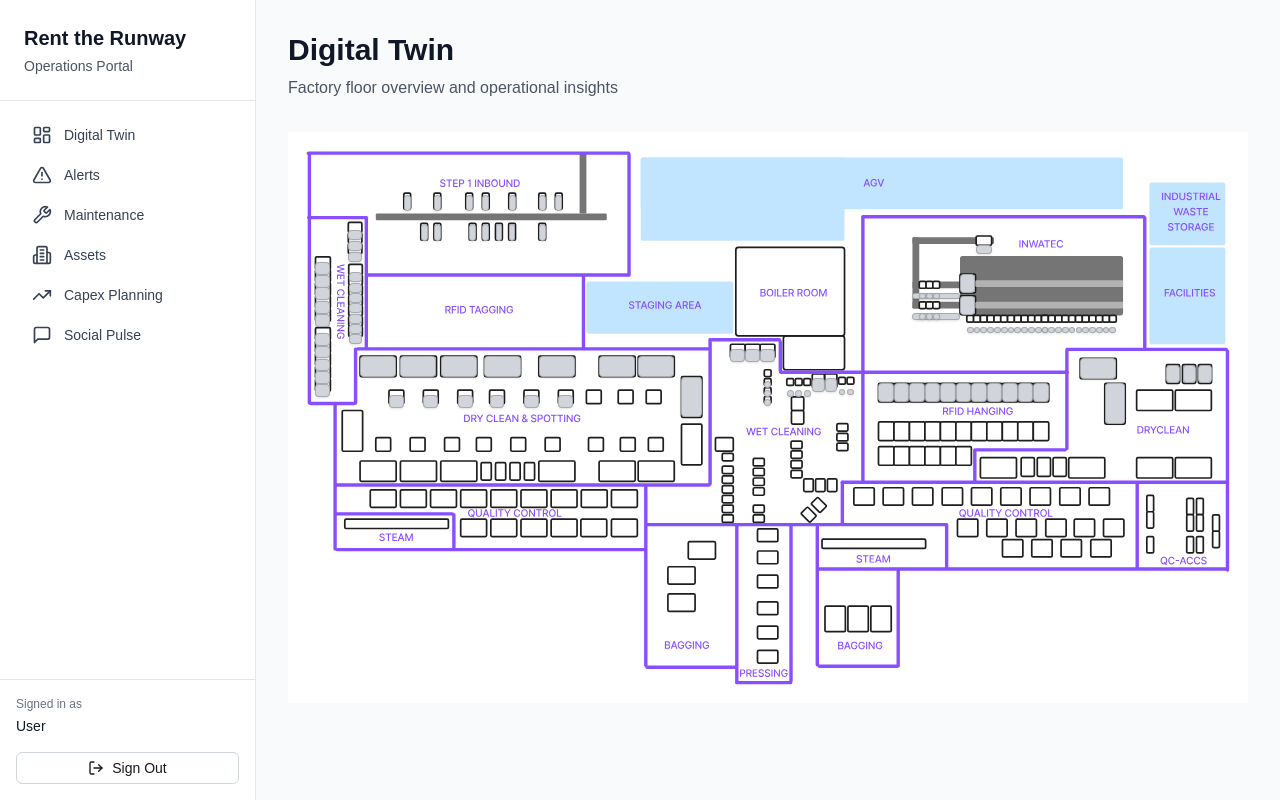
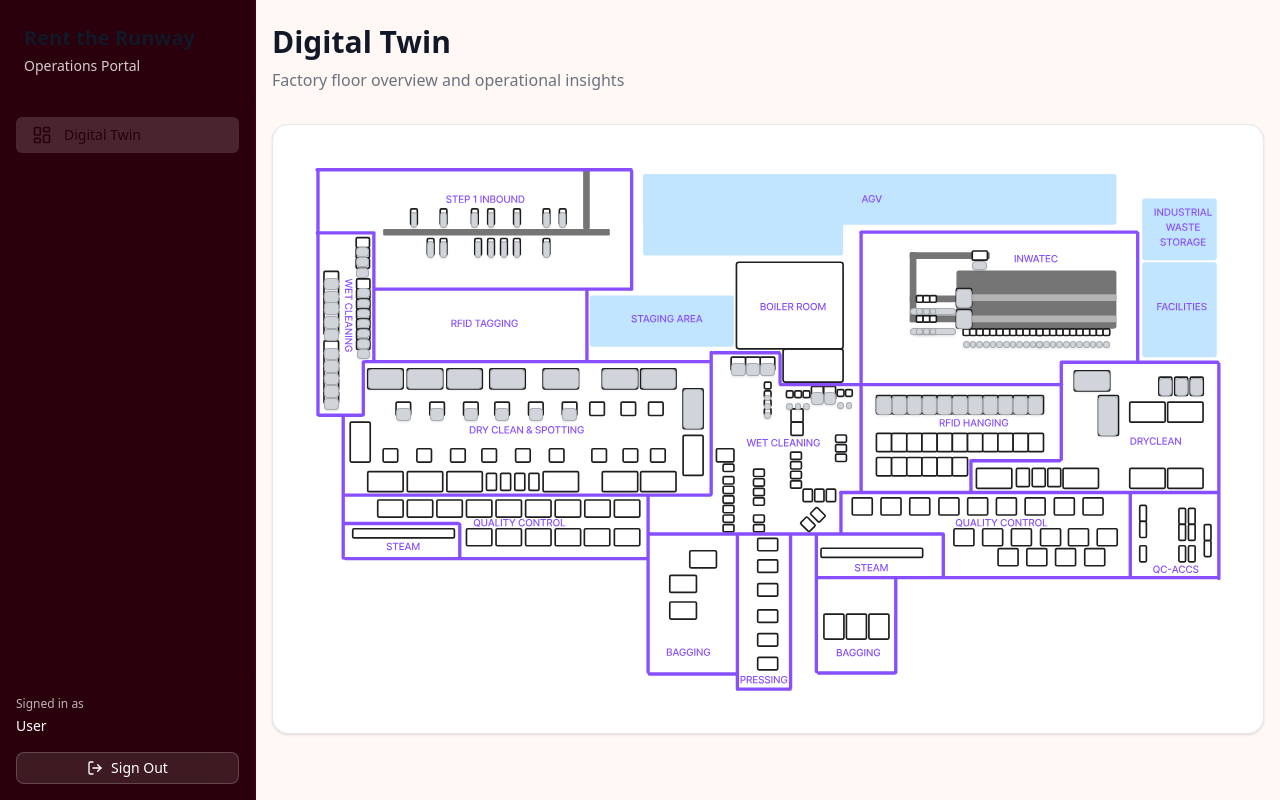
Before and after one commit to clearobject/RtR-Proof-of-Concept, a Next.js app in the folder web/: page /dashboard in a window 1280 px wide. Built offline with nearby package versions, Linux system fonts and the light colour scheme; no server answers; the database is empty.

Commit message:
update design system for RtR harmony

```diff
--- a/web/app/(dashboard)/dashboard/page.tsx
+++ b/web/app/(dashboard)/dashboard/page.tsx
@@ -2,18 +2,21 @@
 export const dynamic = 'force-dynamic'
 
 import FactoryOverview from '@/app/dashboard/FactoryOverview'
+import { Card } from '@/components/ui/card'
 
 export default function DashboardPage() {
   return (
-    <div className="p-8">
+    <div className="max-w-7xl mx-auto px-4 py-6">
       <div className="mb-8">
-        <h1 className="text-3xl font-bold text-gray-900">Digital Twin</h1>
-        <p className="text-gray-600 mt-2">
+        <h1 className="text-3xl font-bold text-rtr-ink">Digital Twin</h1>
+        <p className="text-rtr-slate mt-2">
           Factory floor overview and operational insights
         </p>
       </div>
 
-      <FactoryOverview />
+      <Card className="p-6">
+        <FactoryOverview />
+      </Card>
     </div>
   )
 }
--- a/web/app/(dashboard)/layout.tsx
+++ b/web/app/(dashboard)/layout.tsx
@@ -1,4 +1,3 @@
-import Link from 'next/link'
 import { createClient } from '@/lib/supabase/server'
 import {
   LayoutDashboard,
@@ -10,6 +9,7 @@
   Users,
 } from 'lucide-react'
 import { SignOutButton } from '@/components/auth/sign-out-button'
+import { NavLink } from '@/components/dashboard/nav-link'
 
 // Force dynamic rendering to avoid build-time errors
 export const dynamic = 'force-dynamic'
@@ -59,34 +59,29 @@
   }
 
   return (
-    <div className="flex h-screen bg-gray-50">
+    <div className="flex h-screen bg-rtr-cream">
       {/* Sidebar */}
-      <aside className="w-64 bg-white border-r border-gray-200 flex flex-col">
-        <div className="p-6 border-b border-gray-200">
-          <h1 className="text-xl font-bold text-gray-900">
+      <aside className="w-64 bg-rtr-wine border-r border-rtr-wine-light flex flex-col">
+        <div className="p-6 border-b border-rtr-wine-light/20">
+          <h1 className="text-xl font-bold text-white">
             Rent the Runway
           </h1>
-          <p className="text-sm text-gray-600 mt-1">Operations Portal</p>
+          <p className="text-sm text-white/80 mt-1">Operations Portal</p>
         </div>
         <nav className="flex-1 p-4 space-y-1">
-          {navItems.map((item) => {
-            const Icon = item.icon
-            return (
-              <Link
-                key={item.href}
-                href={item.href}
-                className="flex items-center gap-3 px-4 py-2 text-sm font-medium text-gray-700 rounded-md hover:bg-gray-100 transition-colors"
-              >
-                <Icon className="w-5 h-5" />
-                {item.label}
-              </Link>
-            )
-          })}
+          {navItems.map((item) => (
+            <NavLink
+              key={item.href}
+              href={item.href}
+              label={item.label}
+              icon={item.icon}
+            />
+          ))}
         </nav>
-        <div className="p-4 border-t border-gray-200">
+        <div className="p-4 border-t border-rtr-wine-light/20">
           <div className="mb-4">
-            <p className="text-xs text-gray-500 mb-1">Signed in as</p>
-            <p className="text-sm font-medium text-gray-900">
+            <p className="text-xs text-white/70 mb-1">Signed in as</p>
+            <p className="text-sm font-medium text-white">
               {user?.email || 'User'}
             </p>
           </div>
@@ -95,7 +90,7 @@
       </aside>
 
       {/* Main Content */}
-      <main className="flex-1 overflow-auto">
+      <main className="flex-1 overflow-auto bg-rtr-cream">
         {children}
       </main>
     </div>
--- a/web/app/globals.css
+++ b/web/app/globals.css
@@ -1,40 +1,125 @@
 @import "tailwindcss";
 
+/* RTR Design System - Color Tokens */
 :root {
-  --background: #ffffff;
-  --foreground: #171717;
+  /* RTR Brand Colors */
+  --rtr-wine: #29000b;
+  --rtr-wine-light: #4a0018;
+  --rtr-blush: #FDECEF;
+  --rtr-cream: #FFF8F4;
+  --rtr-ink: #111827;
+  --rtr-slate: #6b7280;
+  --rtr-border: #E5E7EB;
+
+  /* Status Colors */
+  --rtr-success: #10b981;
+  --rtr-warning: #f59e0b;
+  --rtr-danger: #ef4444;
+
+  /* Legacy support */
+  --background: var(--rtr-cream);
+  --foreground: var(--rtr-ink);
 }
 
 @theme inline {
+  /* RTR Color Palette */
+  --color-rtr-wine: var(--rtr-wine);
+  --color-rtr-wine-light: var(--rtr-wine-light);
+  --color-rtr-blush: var(--rtr-blush);
+  --color-rtr-cream: var(--rtr-cream);
+  --color-rtr-ink: var(--rtr-ink);
+  --color-rtr-slate: var(--rtr-slate);
+  --color-rtr-border: var(--rtr-border);
+  --color-rtr-success: var(--rtr-success);
+  --color-rtr-warning: var(--rtr-warning);
+  --color-rtr-danger: var(--rtr-danger);
+
+  /* Legacy support */
   --color-background: var(--background);
   --color-foreground: var(--foreground);
-  --font-sans: var(--font-geist-sans);
+
+  /* Typography */
+  --font-sans: var(--font-inter), "Inter", system-ui, -apple-system, BlinkMacSystemFont, "Segoe UI", Roboto, sans-serif;
   --font-mono: var(--font-geist-mono);
-}
 
-@media (prefers-color-scheme: dark) {
-  :root {
-    --background: #0a0a0a;
-    --foreground: #ededed;
-  }
+  /* Shadows - Premium but subtle */
+  --shadow-rtr-card: 0 1px 3px 0 rgb(0 0 0 / 0.05), 0 1px 2px -1px rgb(0 0 0 / 0.05);
+  --shadow-rtr-elevated: 0 4px 6px -1px rgb(0 0 0 / 0.05), 0 2px 4px -2px rgb(0 0 0 / 0.05);
 }
 
 body {
-  background: var(--background);
-  color: var(--foreground);
-  font-family: Arial, Helvetica, sans-serif;
+  background: var(--rtr-cream);
+  color: var(--rtr-ink);
+  font-family: var(--font-sans);
+  -webkit-font-smoothing: antialiased;
+  -moz-osx-font-smoothing: grayscale;
+}
+
+/* Typography */
+h1, h2, h3, h4, h5, h6 {
+  font-family: var(--font-sans);
+  color: var(--rtr-ink);
+  font-weight: 600;
+}
+
+/* Links */
+a {
+  color: var(--rtr-wine);
+  text-decoration: none;
+  transition: opacity 0.2s ease;
+}
+
+a:hover {
+  opacity: 0.8;
+  text-decoration: underline;
+}
+
+a:focus-visible {
+  outline: 2px solid var(--rtr-wine);
+  outline-offset: 2px;
+  border-radius: 2px;
+}
+
+/* Buttons - Base styles */
+button {
+  font-family: var(--font-sans);
+}
+
+button:focus-visible {
+  outline: 2px solid var(--rtr-wine);
+  outline-offset: 2px;
+}
+
+/* Scrollbar styling - subtle and polished */
+::-webkit-scrollbar {
+  width: 8px;
+  height: 8px;
+}
+
+::-webkit-scrollbar-track {
+  background: var(--rtr-cream);
+}
+
+::-webkit-scrollbar-thumb {
+  background: var(--rtr-border);
+  border-radius: 4px;
+}
+
+::-webkit-scrollbar-thumb:hover {
+  background: var(--rtr-slate);
 }
 
 /* Accessibility: Ensure select elements and options have proper text contrast */
 select {
-  color: rgb(17, 24, 39); /* gray-900 */
+  color: var(--rtr-ink);
+  font-family: var(--font-sans);
 }
 
 select option {
-  color: rgb(17, 24, 39); /* gray-900 */
+  color: var(--rtr-ink);
   background-color: white;
 }
 
 select option:disabled {
-  color: rgb(107, 114, 128); /* gray-500 */
+  color: var(--rtr-slate);
 }
--- a/web/app/layout.tsx
+++ b/web/app/layout.tsx
@@ -1,10 +1,11 @@
 import type { Metadata } from "next";
-import { Geist, Geist_Mono } from "next/font/google";
+import { Inter, Geist_Mono } from "next/font/google";
 import "./globals.css";
 
-const geistSans = Geist({
-  variable: "--font-geist-sans",
+const inter = Inter({
+  variable: "--font-inter",
   subsets: ["latin"],
+  display: "swap",
 });
 
 const geistMono = Geist_Mono({
@@ -25,7 +26,7 @@
   return (
     <html lang="en">
       <body
-        className={`${geistSans.variable} ${geistMono.variable} antialiased`}
+        className={`${inter.variable} ${geistMono.variable} min-h-screen bg-rtr-cream text-rtr-ink antialiased`}
       >
         {children}
       </body>
--- a/web/components/auth/sign-out-button.tsx
+++ b/web/components/auth/sign-out-button.tsx
@@ -16,7 +16,7 @@
   }
 
   return (
-    <Button variant="outline" size="sm" className="w-full" onClick={handleSignOut}>
+    <Button variant="secondary" size="sm" className="w-full bg-white/10 text-white hover:bg-white/20 border-white/20" onClick={handleSignOut}>
       <LogOut className="w-4 h-4 mr-2" />
       Sign Out
     </Button>
--- /dev/null
+++ b/web/components/dashboard/nav-link.tsx
@@ -0,0 +1,32 @@
+'use client'
+
+import Link from 'next/link'
+import { usePathname } from 'next/navigation'
+import { LucideIcon } from 'lucide-react'
+import { cn } from '@/lib/utils/cn'
+
+interface NavLinkProps {
+  href: string
+  label: string
+  icon: LucideIcon
+}
+
+export function NavLink({ href, label, icon: Icon }: NavLinkProps) {
+  const pathname = usePathname()
+  const isActive = pathname === href || (href !== '/dashboard' && pathname.startsWith(href))
+
+  return (
+    <Link
+      href={href}
+      className={cn(
+        'flex items-center gap-3 px-4 py-2 text-sm font-medium rounded-md transition-colors',
+        isActive
+          ? 'bg-white/15 text-white'
+          : 'text-white/90 hover:bg-white/10 hover:text-white'
+      )}
+    >
+      <Icon className="w-5 h-5" />
+      {label}
+    </Link>
+  )
+}
--- /dev/null
+++ b/web/components/ui/badge.tsx
@@ -0,0 +1,32 @@
+import { cn } from '@/lib/utils/cn'
+import { HTMLAttributes, forwardRef } from 'react'
+
+export interface BadgeProps extends HTMLAttributes<HTMLSpanElement> {
+  variant?: 'success' | 'warning' | 'danger' | 'neutral'
+}
+
+const Badge = forwardRef<HTMLSpanElement, BadgeProps>(
+  ({ className, variant = 'neutral', ...props }, ref) => {
+    const variants = {
+      success: 'bg-green-50 text-rtr-success border-green-200',
+      warning: 'bg-amber-50 text-rtr-warning border-amber-200',
+      danger: 'bg-red-50 text-rtr-danger border-red-200',
+      neutral: 'bg-gray-50 text-rtr-slate border-rtr-border',
+    }
+
+    return (
+      <span
+        ref={ref}
+        className={cn(
+          'inline-flex items-center rounded-full border px-2.5 py-0.5 text-xs font-medium',
+          variants[variant],
+          className
+        )}
+        {...props}
+      />
+    )
+  }
+)
+Badge.displayName = 'Badge'
+
+export { Badge }
--- a/web/components/ui/button.tsx
+++ b/web/components/ui/button.tsx
@@ -2,20 +2,20 @@
 import { ButtonHTMLAttributes, forwardRef } from 'react'
 
 export interface ButtonProps extends ButtonHTMLAttributes<HTMLButtonElement> {
-  variant?: 'default' | 'outline' | 'ghost' | 'destructive'
+  variant?: 'primary' | 'secondary' | 'ghost' | 'destructive'
   size?: 'sm' | 'md' | 'lg'
 }
 
 const Button = forwardRef<HTMLButtonElement, ButtonProps>(
-  ({ className, variant = 'default', size = 'md', ...props }, ref) => {
+  ({ className, variant = 'primary', size = 'md', ...props }, ref) => {
     const baseStyles =
-      'inline-flex items-center justify-center rounded-md font-medium transition-colors focus-visible:outline-none focus-visible:ring-2 focus-visible:ring-offset-2 disabled:pointer-events-none disabled:opacity-50'
+      'inline-flex items-center justify-center rounded-lg font-medium transition-all duration-200 focus-visible:outline-none focus-visible:ring-2 focus-visible:ring-rtr-wine focus-visible:ring-offset-2 disabled:pointer-events-none disabled:opacity-50'
 
     const variants = {
-      default: 'bg-blue-600 text-white hover:bg-blue-700',
-      outline: 'border border-gray-300 bg-white hover:bg-gray-50',
-      ghost: 'hover:bg-gray-100',
-      destructive: 'bg-red-600 text-white hover:bg-red-700',
+      primary: 'bg-rtr-wine text-white hover:bg-rtr-wine-light active:bg-rtr-wine-light/90 shadow-sm hover:shadow-md',
+      secondary: 'bg-rtr-blush text-rtr-ink hover:bg-rtr-blush/80 active:bg-rtr-blush/70 border border-rtr-border',
+      ghost: 'text-rtr-ink hover:bg-rtr-blush/50 active:bg-rtr-blush/70',
+      destructive: 'bg-rtr-danger text-white hover:bg-red-700 active:bg-red-800 shadow-sm',
     }
 
     const sizes = {
--- /dev/null
+++ b/web/components/ui/card.tsx
@@ -0,0 +1,87 @@
+import { cn } from '@/lib/utils/cn'
+import { HTMLAttributes, forwardRef } from 'react'
+
+export interface CardProps extends HTMLAttributes<HTMLDivElement> {}
+
+const Card = forwardRef<HTMLDivElement, CardProps>(
+  ({ className, ...props }, ref) => {
+    return (
+      <div
+        ref={ref}
+        className={cn(
+          'bg-white rounded-2xl shadow-sm border border-rtr-border p-6',
+          className
+        )}
+        {...props}
+      />
+    )
+  }
+)
+Card.displayName = 'Card'
+
+const CardHeader = forwardRef<HTMLDivElement, CardProps>(
+  ({ className, ...props }, ref) => {
+    return (
+      <div
+        ref={ref}
+        className={cn('flex flex-col space-y-1.5 mb-4', className)}
+        {...props}
+      />
+    )
+  }
+)
+CardHeader.displayName = 'CardHeader'
+
+const CardTitle = forwardRef<HTMLHeadingElement, HTMLAttributes<HTMLHeadingElement>>(
+  ({ className, ...props }, ref) => {
+    return (
+      <h3
+        ref={ref}
+        className={cn('text-xl font-semibold text-rtr-ink', className)}
+        {...props}
+      />
+    )
+  }
+)
+CardTitle.displayName = 'CardTitle'
+
+const CardDescription = forwardRef<HTMLParagraphElement, HTMLAttributes<HTMLParagraphElement>>(
+  ({ className, ...props }, ref) => {
+    return (
+      <p
+        ref={ref}
+        className={cn('text-sm text-rtr-slate', className)}
+        {...props}
+      />
+    )
+  }
+)
+CardDescription.displayName = 'CardDescription'
+
+const CardContent = forwardRef<HTMLDivElement, CardProps>(
+  ({ className, ...props }, ref) => {
+    return (
+      <div
+        ref={ref}
+        className={cn('', className)}
+        {...props}
+      />
+    )
+  }
+)
+CardContent.displayName = 'CardContent'
+
+const CardFooter = forwardRef<HTMLDivElement, CardProps>(
+  ({ className, ...props }, ref) => {
+    return (
+      <div
+        ref={ref}
+        className={cn('flex items-center pt-4 mt-4 border-t border-rtr-border', className)}
+        {...props}
+      />
+    )
+  }
+)
+CardFooter.displayName = 'CardFooter'
+
+export { Card, CardHeader, CardTitle, CardDescription, CardContent, CardFooter }
--- a/web/components/ui/input.tsx
+++ b/web/components/ui/input.tsx
@@ -9,7 +9,7 @@
       <input
         type={type}
         className={cn(
-          'flex h-10 w-full rounded-md border border-gray-300 bg-white px-3 py-2 text-sm text-gray-900 ring-offset-white file:border-0 file:bg-transparent file:text-sm file:font-medium placeholder:text-gray-600 focus-visible:outline-none focus-visible:ring-2 focus-visible:ring-blue-500 focus-visible:ring-offset-2 disabled:cursor-not-allowed disabled:opacity-50',
+          'flex h-10 w-full rounded-lg border border-rtr-border bg-white px-3 py-2 text-sm text-rtr-ink ring-offset-white file:border-0 file:bg-transparent file:text-sm file:font-medium placeholder:text-rtr-slate focus-visible:outline-none focus-visible:ring-2 focus-visible:ring-rtr-wine focus-visible:ring-offset-2 disabled:cursor-not-allowed disabled:opacity-50',
           className
         )}
         ref={ref}
```
Also changed, not shown: web/app/dashboard/FactoryOverview.tsx (+4 -4 lines), web/components/digital-twin/factory-dashboard.tsx (+42 -41 lines), 2 other files (tests, documents, lock files or other folders).
